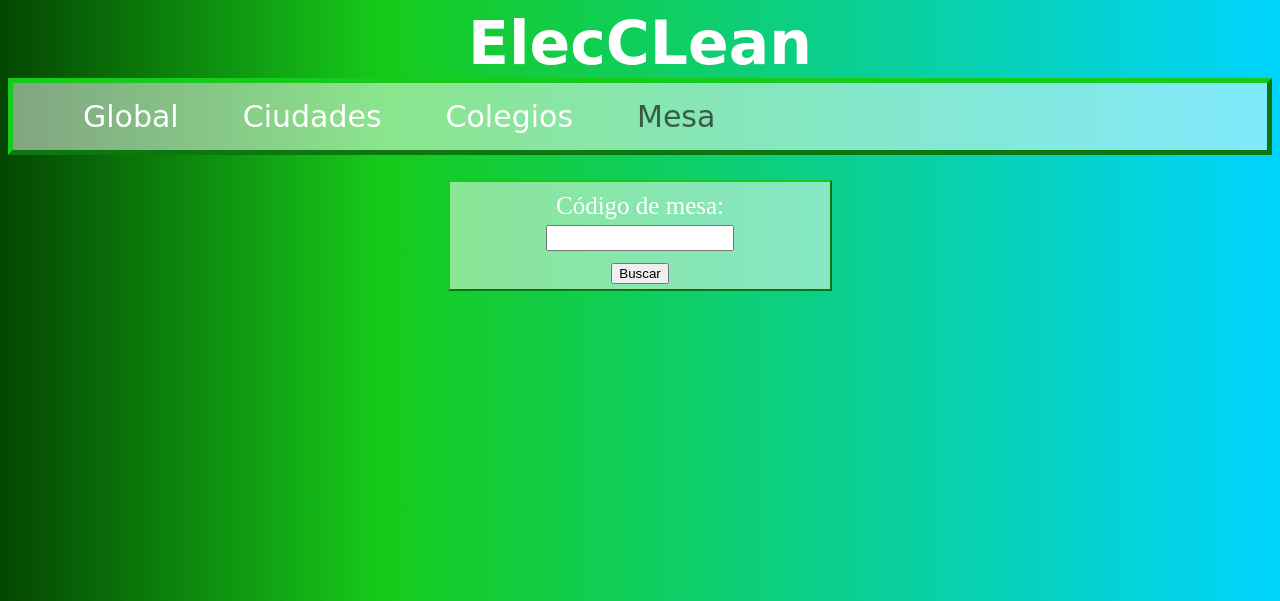
After one commit to MateoAltamirano/ElecClean, a PHP site: page /booth.html in a window 1280 px wide. The commit adds this page. Shown: the top 601 px of the page. Run offline with PHP 8.4, Linux system fonts and the light colour scheme.

Commit message:
add booth.html (php -> js), modified app.js master.css error.html deploy.sh (message install)

```diff
--- a/EC_Website/website/app.js
+++ b/EC_Website/website/app.js
@@ -2,13 +2,16 @@ var candidatosURL = "https://rj1rx7fjzh.execute-api.us-east-2.amazonaws.com/prod
 var totalURL = "https://rj1rx7fjzh.execute-api.us-east-2.amazonaws.com/prod/total";
 var ciudadURL = "https://rj1rx7fjzh.execute-api.us-east-2.amazonaws.com/prod/list?list=ciudad";
 var colegioURL = "https://rj1rx7fjzh.execute-api.us-east-2.amazonaws.com/prod/list?list=colegio";
+var mesaURL = "https://rj1rx7fjzh.execute-api.us-east-2.amazonaws.com/prod/table?pk=";
 
 var tableCandidatos = document.getElementById('trCandidatos');
 var tableGlobal = document.getElementById('trGlobal');
 var tableCity = document.getElementById('trCity');
 var tableSchool = document.getElementById('trSchool');
-
-console.log("js funcionando")
+var tableBooth = document.getElementById('tableBooth');
+var image = document.getElementById('img');
+var form = document.getElementById('formulario');
+var pError = document.getElementById('pError');
 
 if(tableCandidatos && tableGlobal) {
   axios({
@@ -84,4 +87,41 @@ if(tableCandidatos && tableGlobal) {
       })
     })
   })
+} else if (tableBooth && tableCandidatos && pError && image) {
+  form.addEventListener('submit', function(e) {
+    e.preventDefault();
+    var data = new FormData(form);
+    if(data.get('pk') != '') {
+      axios({
+        method: 'GET',
+        url: mesaURL + data.get('pk')
+      }).then(mesa => {
+        if (mesa.data.length > 0) {
+          axios({
+            method: 'GET',
+            url: candidatosURL
+          }).then(candidatos => {
+            pError.innerHTML = '';
+            tableCandidatos.innerHTML = '<th id="first">Candidato</th>';
+            tableBooth.innerHTML = '<th id="first">Número de votos</th>';
+            candidatos.data.forEach(candidato => {
+              tableCandidatos.innerHTML += `<th>${candidato.info}</th>`;
+              tableBooth.innerHTML += `<th>${mesa.data[0][candidato.PK]}</th>`;
+            })
+            image.innerHTML = `<img src="${mesa.data[0]['foto-url']}">`;
+          })
+        } else {
+          tableCandidatos.innerHTML = ''
+          tableBooth.innerHTML = '';
+          image.innerHTML = '';
+          pError.innerHTML = 'Datos Erroneos';
+        }
+      })
+    } else {
+      tableCandidatos.innerHTML = '';
+      tableBooth.innerHTML = '';
+      image.innerHTML = '';
+      pError.innerHTML = 'Datos Erroneos';
+    }
+  })
 }
--- /dev/null
+++ b/EC_Website/website/booth.html
@@ -0,0 +1,45 @@
+<!DOCTYPE html>
+<html lang="es" dir="ltr">
+  <head>
+    <meta charset="utf-8">
+    <title>ElecCLean</title>
+    <link rel="stylesheet" type="text/css" href="css/master.css">
+  </head>
+  <body>
+    <header>
+      ElecCLean
+    </header>
+    <nav>
+      <ul>
+        <li><a href="index.html">Global</a></li>
+        <li><a href="city.html">Ciudades</a></li>
+        <li><a href="school.html">Colegios</a></li>
+        <li>Mesa</li>
+      </ul>
+    </nav>
+    <section>
+      <form id="formulario" method="get">
+        <label for="idBooth">Código de mesa:</label><br>
+        <input type="text" name="pk" value=""><br>
+        <button type="submit">Buscar</button>
+      </form>
+    </section>
+    <section>
+      <p id="pError"></p>
+      <table>
+        <thead>
+          <tr id="trCandidatos">
+          </tr>
+        </thead>
+        <tbody>
+          <tr id="tableBooth">
+          </tr>
+        </tbody>
+      </table>
+      <section id="img">
+      </section>
+    </section>
+    <script src="https://unpkg.com/axios/dist/axios.min.js"></script>
+    <script src="app.js"></script>
+  </body>
+</html>
--- a/EC_Website/website/css/master.css
+++ b/EC_Website/website/css/master.css
@@ -56,7 +56,7 @@ th{
   border-right: black 4px solid;
 }
 
-.formulario{
+#formulario{
   text-align: center;
   width: 30%;
   margin-top: 25px;
@@ -90,4 +90,16 @@ img{
   margin-top: 15px;
   margin-left: auto;
   margin-right: auto;
+  border: rgba(22,203,27,1) 5px outset;
+  background-color: rgba(255,255,255,0.5);
+  width: 400px;
 }
+
+p{
+  color: white;
+  font-size: 70px;
+  text-align: center;
+}
+div{
+  margin-top: 70px;
+}
```
Also changed, not shown: EC_Website/website/error.html (+5 -9 lines), 1 other file.
